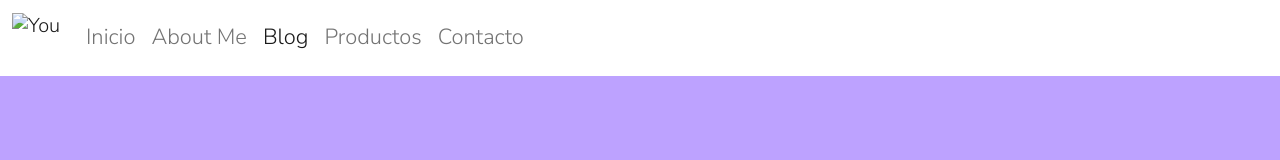
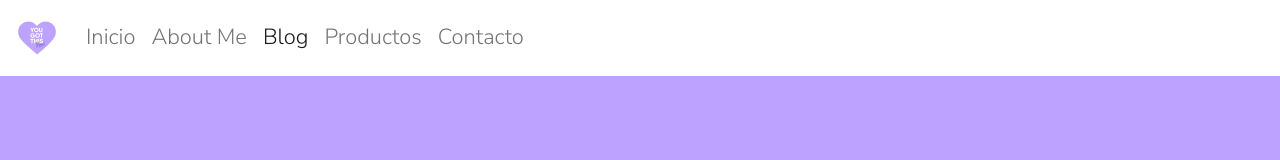
Before and after one commit to alejandrodiazpugh/coderhouse29190, a plain HTML site: page pages/blog.html in a window 1280 px wide. Shown: the top 160 px of the page. Drawn offline with Linux system fonts and the light colour scheme; the site is published under a folder, as on GitHub Pages, so addresses that start at the root find nothing.

Commit message:
fix: error en PATH de img logo

```diff
--- a/pages/blog.html
+++ b/pages/blog.html
@@ -14,7 +14,7 @@
         <nav class="navbar navbar-expand-lg navbar-light bg-white">
             <div class="container-fluid">
               <a class="navbar-brand" href="../index.html">
-                  <img src="/images/LogoYGTM.jpeg" alt="You Got This Mom" width="50" height="50" class="d-inline-block align-text-top"></a>
+                  <img src="../images/LogoYGTM.jpeg" alt="You Got This Mom" width="50" height="50" class="d-inline-block align-text-top"></a>
               <button class="navbar-toggler" type="button" data-bs-toggle="collapse" data-bs-target="#navbarNavAltMarkup" aria-controls="navbarNavAltMarkup" aria-expanded="false" aria-label="Toggle navigation">
                 <span class="navbar-toggler-icon"></span>
               </button>
```
Also changed, not shown: pages/contacto.html (+1 -1 lines), pages/productos.html (+1 -1 lines).
